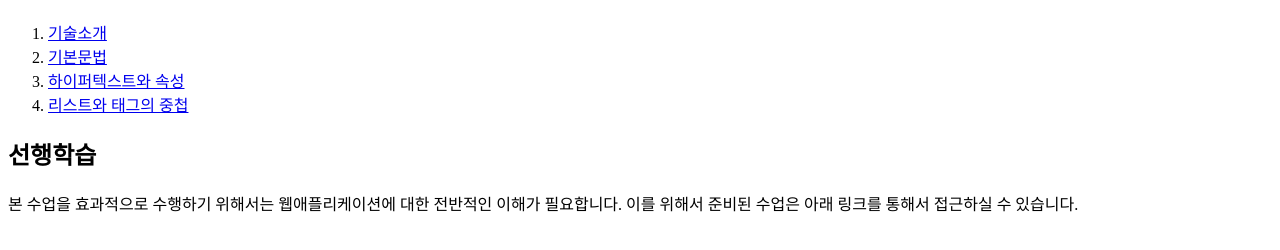
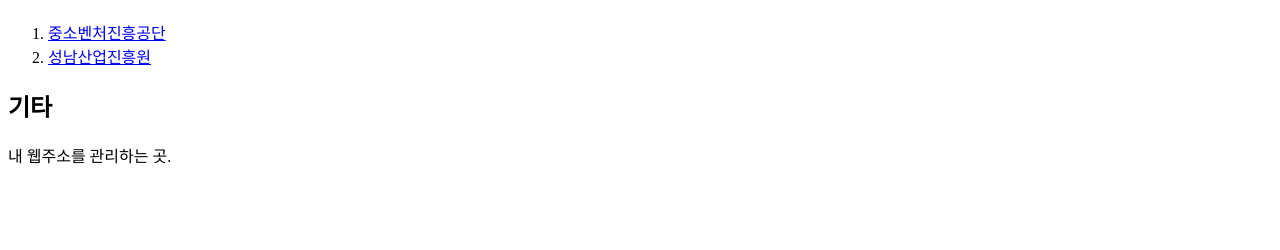
Before and after one commit to tonykwon100/Web1, a plain HTML site: page index.html in a window 1280 px wide. Shown: the part 60-310 px from the top of the page. Drawn offline with Linux system fonts and the light colour scheme.

Commit message:
Update index.html

```diff
--- a/index.html
+++ b/index.html
@@ -1,20 +1,19 @@
 <!DOCTYPE html>
 <html>
 <head>
-  <title>HTML - 수업소개</title>
+  <title>HTML - 웹주소관리</title>
   <meta charset="utf-8">
 </head>
 <body>
 <h1><a href="index.html">HTML</a></h1>
 <ol>
-  <li><a href="1.html">기술소개</a></li>
-  <li><a href="2.html">기본문법<a/></li>
-  <li><a href="3.html">하이퍼텍스트와 속성</a></li>
-  <li><a href="4.html">리스트와 태그의 중첩</a></li>
+  <li><a href="https://www.kosmes.or.kr">중소벤처진흥공단</a></li>
+  <li><a href="https://www.snip.or.kr">성남산업진흥원</a></li>
 </ol>
 
-<h2>선행학습</h2>
+<h2>기타</h2>
 
-본 수업을 효과적으로 수행하기 위해서는 웹애플리케이션에 대한 전반적인 이해가 필요합니다. 이를 위해서 준비된 수업은 아래 링크를 통해서 접근하실 수 있습니다.
+내 웹주소를 관리하는 곳.
+
 </body>
 </html>
```
